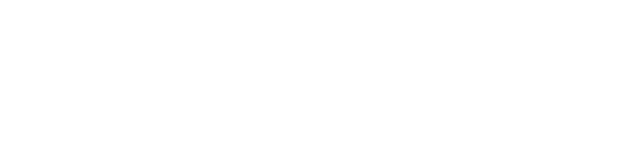
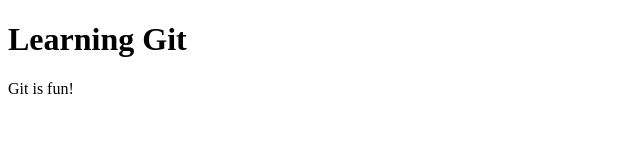
Before and after one commit to joyerugo/Gitty, a plain HTML site: page index.html in a window 1280 px wide. Shown: the whole page, without its empty margins (0-640 px from the left). Drawn offline with Linux system fonts and the light colour scheme.

Commit message:
Added a h1 heading

```diff
--- a/index.html
+++ b/index.html
@@ -1,10 +1,10 @@
 <!DOCTYPE html>
 <html lang="en">
 <head>
-
     <title>Lab6_Version Control</title>
 </head>
 <body>
-
+ <h1> Learning Git</h1>
+ <p> Git is fun!</p>
 </body>
 </html>
```
